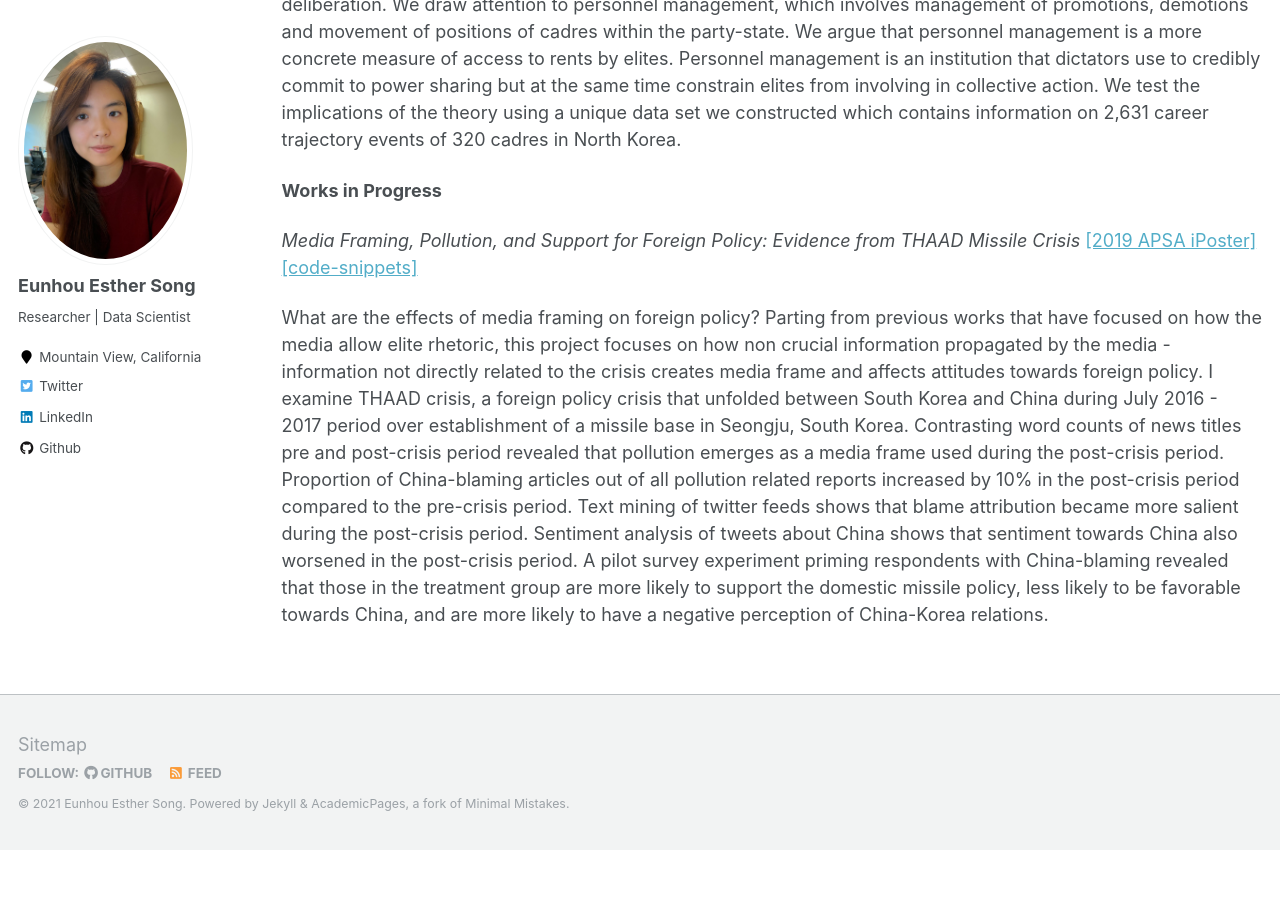
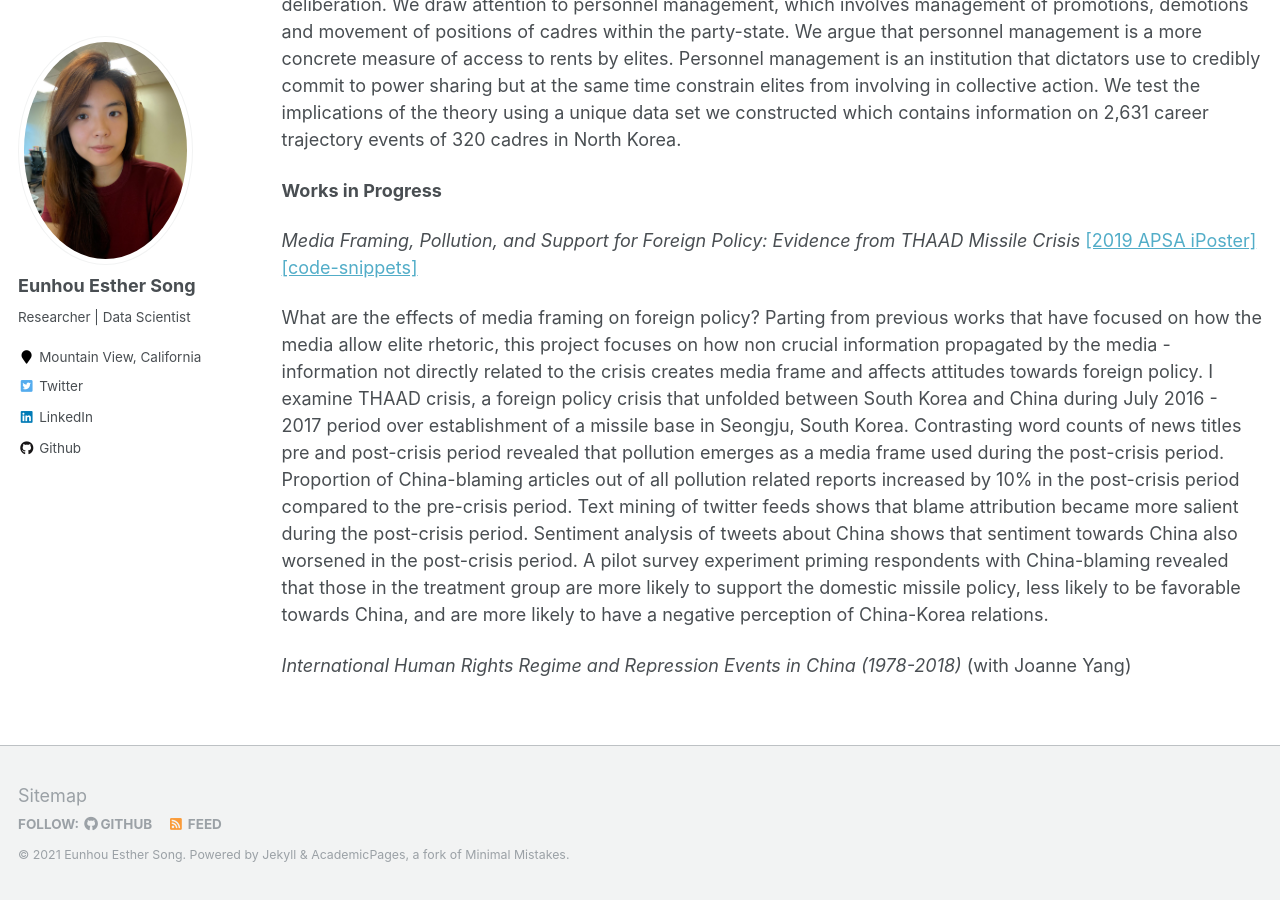
Before and after one commit to ehsong/ehsong.github.io, a Jekyll site: the page built from _pages/research.md, in a window 1280 px wide and 900 px high, scrolled down 918 px. Built offline with Jekyll 4.4.1, drawn with Linux system fonts in a browser that asks for light colours; before the commit the page ends 1768 px from its top, so only the background shows below that.

Commit message:
Update research.md

```diff
--- a/_pages/research.md
+++ b/_pages/research.md
@@ -37,3 +37,5 @@ Despite accumulation of a large corpus of literature on the role of legislatures
 [[code-snippets]](/files/apsa_poster_analysis.html)
 
 What are the effects of media framing on foreign policy? Parting from previous works that have focused on how the media allow elite rhetoric, this project focuses on how non crucial information propagated by the media - information not directly related to the crisis creates media frame and affects attitudes towards foreign policy. I examine THAAD crisis, a foreign policy crisis that unfolded between South Korea and China during July 2016 - 2017 period over establishment of a missile base in Seongju, South Korea. Contrasting word counts of news titles pre and post-crisis period revealed that pollution emerges as a media frame used during the post-crisis period. Proportion of China-blaming articles out of all pollution related reports increased by 10% in the post-crisis period compared to the pre-crisis period. Text mining of twitter feeds shows that blame attribution became more salient during the post-crisis period. Sentiment analysis of tweets about China shows that sentiment towards China also worsened in the post-crisis period. A pilot survey experiment priming respondents with China-blaming revealed that those in the treatment group are more likely to support the domestic missile policy, less likely to be favorable towards China, and are more likely to have a negative perception of China-Korea relations.
+
+*International Human Rights Regime and Repression Events in China (1978-2018)* (with Joanne Yang)
```
